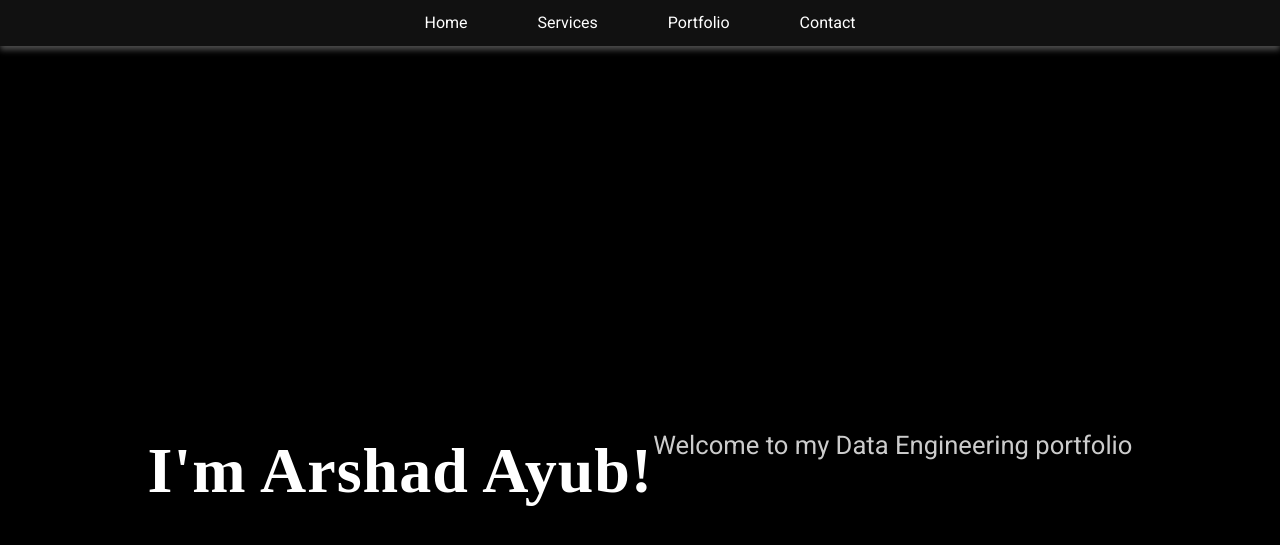
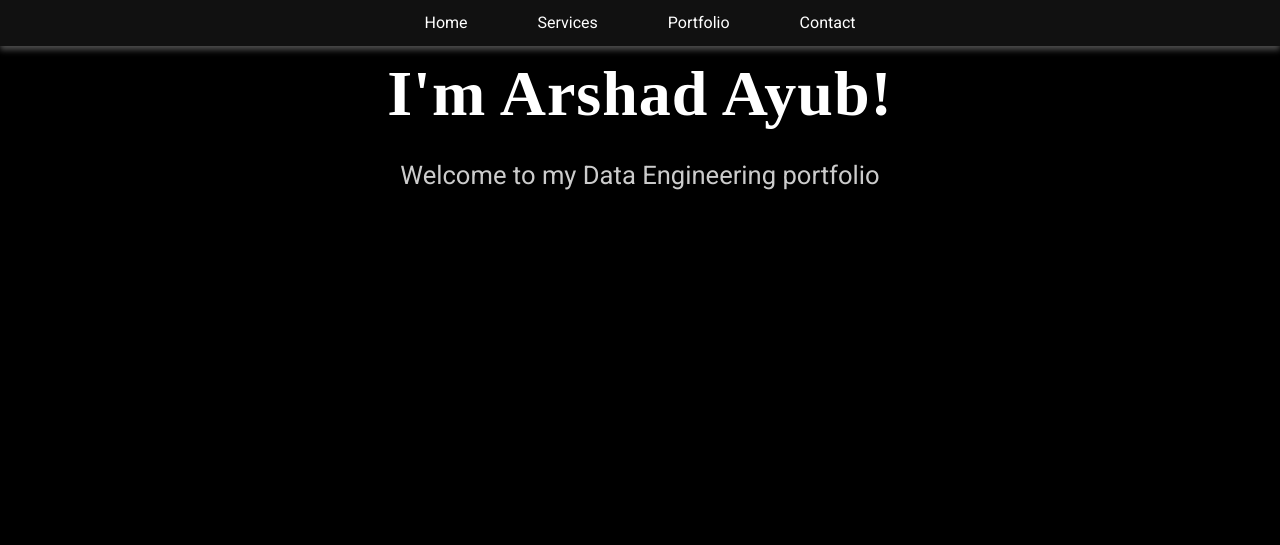
Before and after one commit to arshadsm/arshadsm.github.io, a Jekyll site: the page built from index.md, in a window 1280 px wide and 900 px high. Shown: the top 545 px of the window. Built offline with Jekyll 4.4.1, drawn with Linux system fonts in a browser that asks for light colours.

Commit message:
Update styles.css

```diff
--- a/styles/styles.css
+++ b/styles/styles.css
@@ -61,7 +61,7 @@ nav ul li a:hover {
 
 /* Header Section */
 header {
-    display: flex;
+    /** display: flex; **/
     align-items: center;
     justify-content: center;
     height: 100vh;
```
